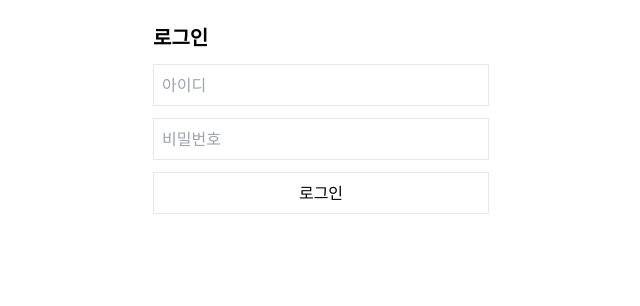
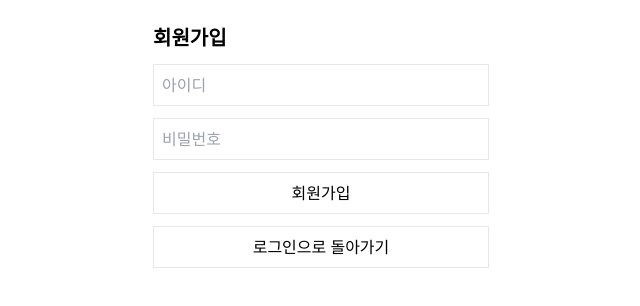
Before and after one commit to ideale17/scheduler-ui, a Vue app: page /signup in a window 1280 px wide. Before the commit this address led to /login. Shown: the top 306 px of the page, without its empty margins (319-959 px from the left). Built offline with nearby package versions, Linux system fonts and the light colour scheme; no server answers.

Commit message:
feat: 회원가입 화면 및 API 연동 추가

```diff
--- a/src/api/authApi.js
+++ b/src/api/authApi.js
@@ -14,3 +14,10 @@ export const logoutUser = () => {
 export const getCurrentUser = () => {
   return http.get('/auth/me')
 }
+
+export const signupUser = (username, password) => {
+  return http.post('/auth/signup', {
+    username,
+    password,
+  })
+}
--- a/src/pages/LoginView.vue
+++ b/src/pages/LoginView.vue
@@ -35,6 +35,10 @@ const login = async () => {
 
       <button type="submit" class="border p-2 w-full">로그인</button>
 
+      <button type="button" class="border p-2 w-full" @click="router.push('/signup')">
+        회원가입
+      </button>
+
       <p v-if="err" class="text-red-500 text-sm">
         {{ err }}
       </p>
--- /dev/null
+++ b/src/pages/SignupView.vue
@@ -0,0 +1,54 @@
+<script setup>
+import { ref } from 'vue'
+import { useRouter } from 'vue-router'
+import { signupUser } from '@/api/authApi'
+
+const router = useRouter()
+
+const username = ref('')
+const password = ref('')
+const err = ref('')
+
+const signup = async () => {
+  err.value = ''
+
+  // 1. 회원가입 여부를 확인한다.
+  const confirmed = confirm('회원가입하시겠습니까?')
+  if (!confirmed) {
+    return
+  }
+
+  try {
+    // 2. 회원가입 API를 호출한다.
+    await signupUser(username.value, password.value)
+
+    // 3. 회원가입 성공 후 로그인 화면으로 이동한다.
+    alert('회원가입이 완료되었습니다.')
+    router.push('/login')
+  } catch (error) {
+    err.value = error.response?.data?.message || '회원가입에 실패했습니다.'
+  }
+}
+</script>
+
+<template>
+  <div class="p-6 max-w-sm mx-auto">
+    <form class="space-y-3" @submit.prevent="signup">
+      <h2 class="text-xl font-bold">회원가입</h2>
+
+      <input v-model="username" placeholder="아이디" class="border p-2 w-full" />
+
+      <input v-model="password" type="password" placeholder="비밀번호" class="border p-2 w-full" />
+
+      <button type="submit" class="border p-2 w-full">회원가입</button>
+
+      <button type="button" class="border p-2 w-full" @click="router.push('/login')">
+        로그인으로 돌아가기
+      </button>
+
+      <p v-if="err" class="text-red-500 text-sm">
+        {{ err }}
+      </p>
+    </form>
+  </div>
+</template>
--- a/src/router/index.js
+++ b/src/router/index.js
@@ -1,11 +1,12 @@
 import { createRouter, createWebHistory } from 'vue-router'
 import AppLayout from '@/layouts/AppLayout.vue'
+import LoginView from '@/pages/LoginView.vue'
+import SignupView from '@/pages/SignupView.vue'
 import DashboardView from '@/pages/DashboardView.vue'
 import JobList from '@/pages/JobList.vue'
 import AddJobForm from '@/pages/AddJobForm.vue'
 import EditJob from '@/pages/EditJob.vue'
 import JobHistory from '@/pages/JobHistory.vue'
-import LoginView from '@/pages/LoginView.vue'
 import SchedulerInfoView from '@/pages/SchedulerInfoView.vue'
 import { getCurrentUser } from '@/api/authApi'
 import ExternalApiList from '@/pages/ExternalApiList.vue'
@@ -16,6 +17,7 @@ import ExternalApiCallHistory from '@/pages/ExternalApiCallHistory.vue'
 
 const routes = [
   { path: '/login', component: LoginView, meta: { requiresAuth: false, public: true } },
+  { path: '/signup', component: SignupView, meta: { requiresAuth: false, public: true } },
   {
     path: '/',
     component: AppLayout,
@@ -99,7 +101,7 @@ router.beforeEach(async (to, from, next) => {
 
   if (!needsAuth) {
     // 로그인 페이지에 이미 로그인 상태로 들어오면 홈으로
-    if (to.path === '/login') {
+    if (to.path === '/login' || to.path === '/signup') {
       try {
         const { data } = await getCurrentUser()
 
```
